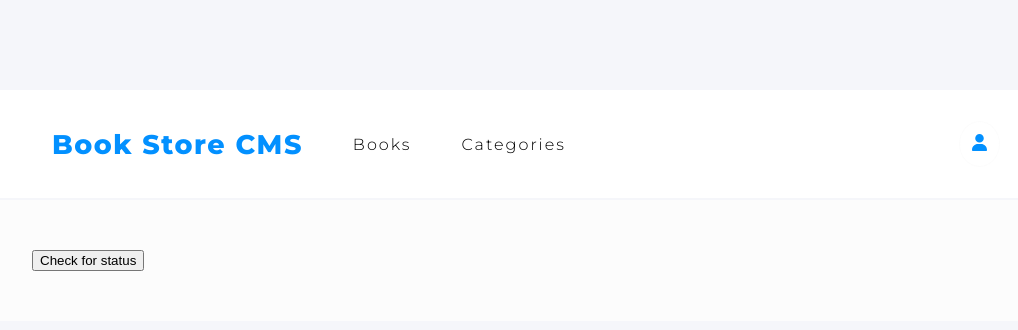
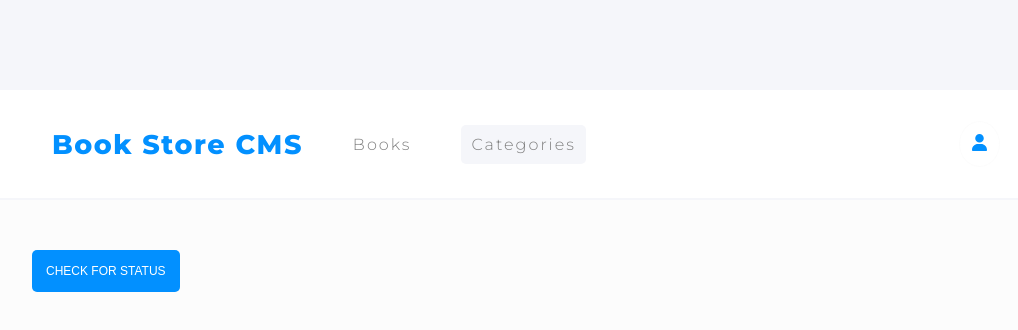
Before and after one commit to DavidEspinoG/microverse_bookstore, a React (Create React App) app: page /#/categories in a window 1280 px wide. Shown: the top 330 px of the page, without its empty margins (114-1132 px from the left). Built offline with nearby package versions, Linux system fonts and the light colour scheme.

Commit message:
Add extra styling details

```diff
--- a/src/routes/Categories.js
+++ b/src/routes/Categories.js
@@ -1,3 +1,4 @@
+import '../styles/Categories.css';
 import { useState } from 'react';
 
 const Categories = () => {
@@ -11,8 +12,14 @@ const Categories = () => {
 
   return (
     <>
-      {show ? <p>The project is in progress</p> : ''}
-      <button type="button" onClick={handleClick}>Check for status</button>
+      {show ? <p className="inprogress-text">This section is in progress</p> : ''}
+      <button
+        className="categories-button"
+        type="button"
+        onClick={handleClick}
+      >
+        Check for status
+      </button>
     </>
   );
 };
--- a/src/styles/Book.css
+++ b/src/styles/Book.css
@@ -5,6 +5,20 @@
   display: grid;
   grid-template-columns: 1fr 1fr;
   padding: 2rem;
+}
+
+@keyframes turn {
+  0% {
+    transform: rotate(0deg);
+  }
+
+  50% {
+    transform: rotate(360deg);
+  }
+
+  100% {
+    transform: rotate(0deg);
+  }
 }
 
 .progress-graph-container {
@@ -19,7 +33,10 @@
   height: 5rem;
   border: 5px solid #307bbe;
   border-left-color: #e8e8e8;
-  transform: rotate(170deg);
+  transform: rotate(0deg);
+  animation-name: turn;
+  animation-duration: 3s;
+  animation-iteration-count: 2;
 }
 
 .book-info .category {
@@ -115,6 +132,10 @@
   margin-top: 2rem;
 }
 
+.update-progress-button:hover {
+  cursor: pointer;
+}
+
 .progress-line {
   width: 0.5px;
   height: 6rem;
--- /dev/null
+++ b/src/styles/Categories.css
@@ -0,0 +1,13 @@
+.categories-button {
+  border: none;
+  background-color: var(--blue);
+  text-transform: uppercase;
+  color: white;
+  padding: 1.4rem;
+  border-radius: 5px;
+  font-size: 1.2rem;
+}
+
+.inprogress-text {
+  font-size: 1.5rem;
+}
--- a/src/styles/Header.css
+++ b/src/styles/Header.css
@@ -26,6 +26,10 @@
   border-radius: 50%;
 }
 
+.logo-container:hover {
+  cursor: pointer;
+}
+
 .user-logo {
   width: 1.5rem;
 }
@@ -33,8 +37,14 @@
 .header a {
   text-decoration: none;
   font-size: 1.6rem;
-  color: black;
+  color: gray;
   margin-left: 1rem;
   font-weight: 300;
   letter-spacing: 2px;
 }
+
+.active {
+  background-color: var(--light-gray);
+  padding: 1rem;
+  border-radius: 5px;
+}
```
